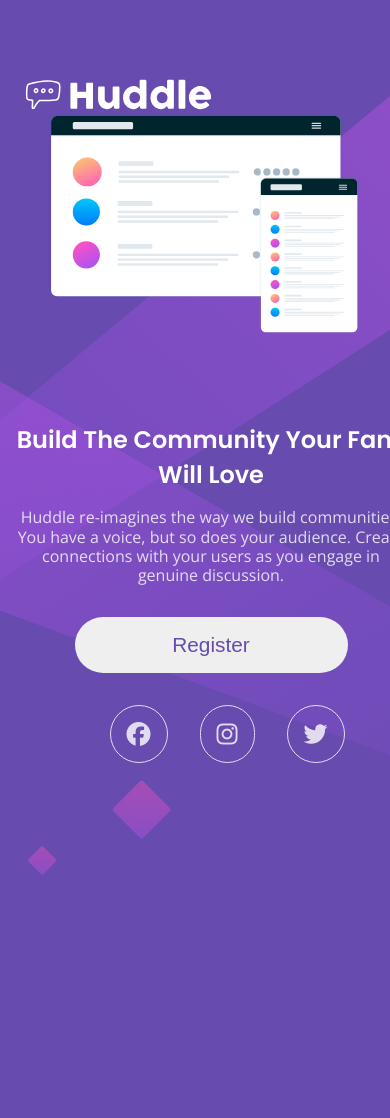
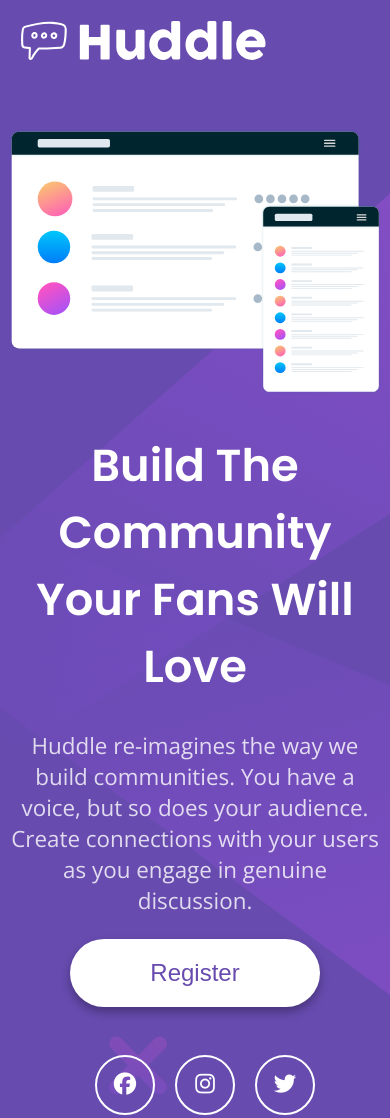
Before and after one commit to popmihaiadrianwebdevelopment/huddle-landing-page, a plain HTML site: page index.html in a window 390 px wide. Before the commit the page ends 876 px from the top, so only its background shows below. Drawn offline with nearby package versions, Linux system fonts and the light colour scheme.

Commit message:
Add files via upload

```diff
--- a/index.html
+++ b/index.html
@@ -8,42 +8,41 @@
   <script src="https://kit.fontawesome.com/a834185d25.js" crossorigin="anonymous"></script>
   <title>Frontend Mentor | Huddle landing page with single introductory section</title>
 
-  <!-- Feel free to remove these styles or customise in your own stylesheet 👍 -->
-  <style>
-    .attribution { font-size: 11px; text-align: center; }
-    .attribution a { color: hsl(228, 45%, 44%); }
-  </style>
 </head>
 <body>
-  <main>
     <div class="container">
-      <div class="right">
-        <div>
-          <img src="./images/logo.svg" alt="logo" class="logo">
-        </div>
-        <div>
-        <img src="./images/illustration-mockups.svg" alt="illustartion" class="right-img">
+      <img src="/images/logo.svg" alt="logo">
+      <div class="content-wrapper">
+        <div class="flex">
+          <div>
+            <img src="./images/illustration-mockups.svg" alt="">
+          </div>
+          <div>
+            <h1>Build The Community Your Fans Will Love</h1>
+            <p>
+              Huddle re-imagines the way we build communities. You have a voice, but so does your audience.
+              Create connections with your users as you engage in genuine discussion.
+            </p>
+            <button class="btn">Register</button>
+          </div>
       </div>
-      </div>
-      <div class="content-wrapper">
-        <div class="title">
-          Build The Community Your Fans Will Love
-        </div>
-        <div class="content-description">
-          Huddle re-imagines the way we build communities. You have a voice, but so does your audience.
-          Create connections with your users as you engage in genuine discussion.
-        </div>
-        <button class="btn">Register</button>
-      </div>
-      <footer>
-        <div class="socials">
-          <i class="fa-brands fa-facebook"></i>
-          <i class="fa-brands fa-instagram"></i>
-          <i class="fa-brands fa-twitter"></i>
-        </div>
-      </footer>
+      <ul class="socials">
+        <li>
+          <a href="#">
+            <i class="fab fa-facebook"></i>
+          </a>
+        </li>
+        <li>
+          <a href="#">
+            <i class="fab fa-instagram"></i>
+          </a>
+        </li>
+        <li>
+          <a href="#">
+            <i class="fab fa-twitter"></i>
+          </a>
+        </li>
+      </ul>
     </div>
-
-  </main>
 </body>
 </html>
--- a/style/style.css
+++ b/style/style.css
@@ -10,167 +10,104 @@
 
 * {
     box-sizing: border-box;
-    margin: 0;
-    padding: 0;
 }
 
 body {
-    background: url(/images/bg-desktop.svg) no-repeat center center / cover;
+    background-image: url(/images/bg-desktop.svg);
+    background-repeat: no-repeat;
+    background-size: cover;
     background-color: var(--violet);
+    display: flex;
+    justify-content: center;
+    align-items: center;
+    font-family: 'Open Sans', sans-serif;
+    color: #fff;
+    font-size: 1.4em;
+    min-height: 100vh;
+
+}
+
+h1 {
     font-family: 'Poppins', sans-serif;
-    font-weight: 400;
+}
+
+img {
+    max-width: 100%;
+
+}
+
+p{
+    opacity: 0.8;
 }
 
 .container {
-    display: flex;
-    flex-direction: row;
-    justify-content:center;
-    align-items: center;
-    width: 100%;
-    height: 100vh;
+    width: 1200px;
+    max-width: 100%;
+    margin: auto;
 }
 
-.right {
-    width: 50%;
-    margin-left:5rem;
+.flex {
     display: flex;
-    flex-direction: column;
-    justify-content: center;
+    margin: 6.25rem 0;
 }
 
-.logo {
-    display: block;
-    position: absolute;
-    top: 70px;
+.flex > div:first-child {
+    flex:0.6;
+    margin-right: 1.25rem;
 }
 
-
-
-.left {
-    width: 50%;
-}
-
-.content-wrapper {
-    display: flex;
-    flex-direction: column;
-    justify-content: center;
-}
-
-.title {
-    font-size: 3rem;
-    font-weight: 600;
-    width: 50%;
-    color: #fff;
-    margin-left: 5rem;
-    margin-bottom: .5rem;
-}
-
-.content-description {
-    font-size: 1.5rem;
-    font-weight: 200;
-    width: 70%;
-    margin-left: 5rem;
-    font-family: 'Open Sans', sans-serif;
-    color: #fff;
-    line-height: 1.2;
-    opacity: .8;
-    margin-bottom: 2rem;
-    margin-left: 5rem;
+.flex > div:last-child {
+    flex:0.4;
+    margin-left: 1.25rem;
 }
 
 .btn {
-    cursor: pointer;
-    width: 200px;
-    padding: 1rem;
-    margin-left: 5rem;
-    border-radius: 30px;
+    background-color: #fff;
+    color: var(--violet);
     border: none;
-    font-size: 1.3rem;
-    color: var(--violet);
-}
-
-.btn:hover {
-    background-color: var(--soft-magenta);
-    color: #fff;
+    border-radius: 50px;
+    font-size: 1.5rem;
+    padding: 1.25rem 5rem;
+    box-shadow: 0 5px 10px rgba(0, 0, 0, 0.3);
 }
 
 .socials {
+    padding: 0;
+    list-style-type: none;
     display: flex;
-    position: absolute;
-    bottom: 40px;
-    right: 300px;
-    color: #fff;
-    opacity: .8;
+    justify-content: flex-end;
+
 }
 
-i {
-    margin-left: 2rem;
-    font-size: 1.5rem;
+.socials a {
+    display: inline-flex;
+    align-items: center;
+    justify-content: center;
+    text-decoration: none;
+    margin-left: 1.25rem;
+    border-radius: 50%;
+    border: 2px solid #fff;
     color: #fff;
-    border: 1px solid white;
-    padding: 1rem;
-    border-radius: 30px;
+    height: 60px;
+    width: 60px;
 }
 
 @media screen and (max-width: 768px) {
-    body {
-        width: 100%;
-        height: 100vh;
-        background: url(/images/bg-mobile.svg) center/cover;
-        background-color: var(--violet);
-        margin: 1rem;
+    .flex {
+        flex-direction: column;
+        margin: 3rem 0;
     }
-    .container {
-        display: flex;
-        flex-direction: column;
-        justify-content: center;
-        width: 100%;
-        height: 100vh;
+    .flex > div:first-child {
+        flex:1;
+        margin-right: 0;
     }
-    .right {
-        width: 100%;
-        margin: 0;
+
+    .flex > div:last-child {
+        flex:1;
+        margin-left: 0;
+        text-align: center;
+    }
+    .socials {
         justify-content: center;
     }
-    .logo {
-        position: block;
-        width: 200px;
-    }
-    .right-img {
-        width: 80%;
-        margin-left: 2rem;
-        margin-bottom: 5rem;
-    }
-    .content-wrapper {
-        justify-content: center;
-        align-items: center;
-
-    }
-    .title {
-        font-size: 1.5rem;
-        width: 100%;
-        margin: 0;
-        text-align: center;
-        margin-bottom: 1rem;
-    }
-
-    .content-description {
-        width: 100%;
-        margin: 0;
-        text-align: center;
-        font-size: 1rem;
-        justify-content: center;
-        margin-bottom: 2rem;
-    }
-    .btn {
-        margin: 0;
-        width: 70%;
-        margin-bottom: 2rem;
-    }
-    .socials {
-    position: initial;
-    text-align: center;
-    margin: 0;
-
-    }
 }
```
